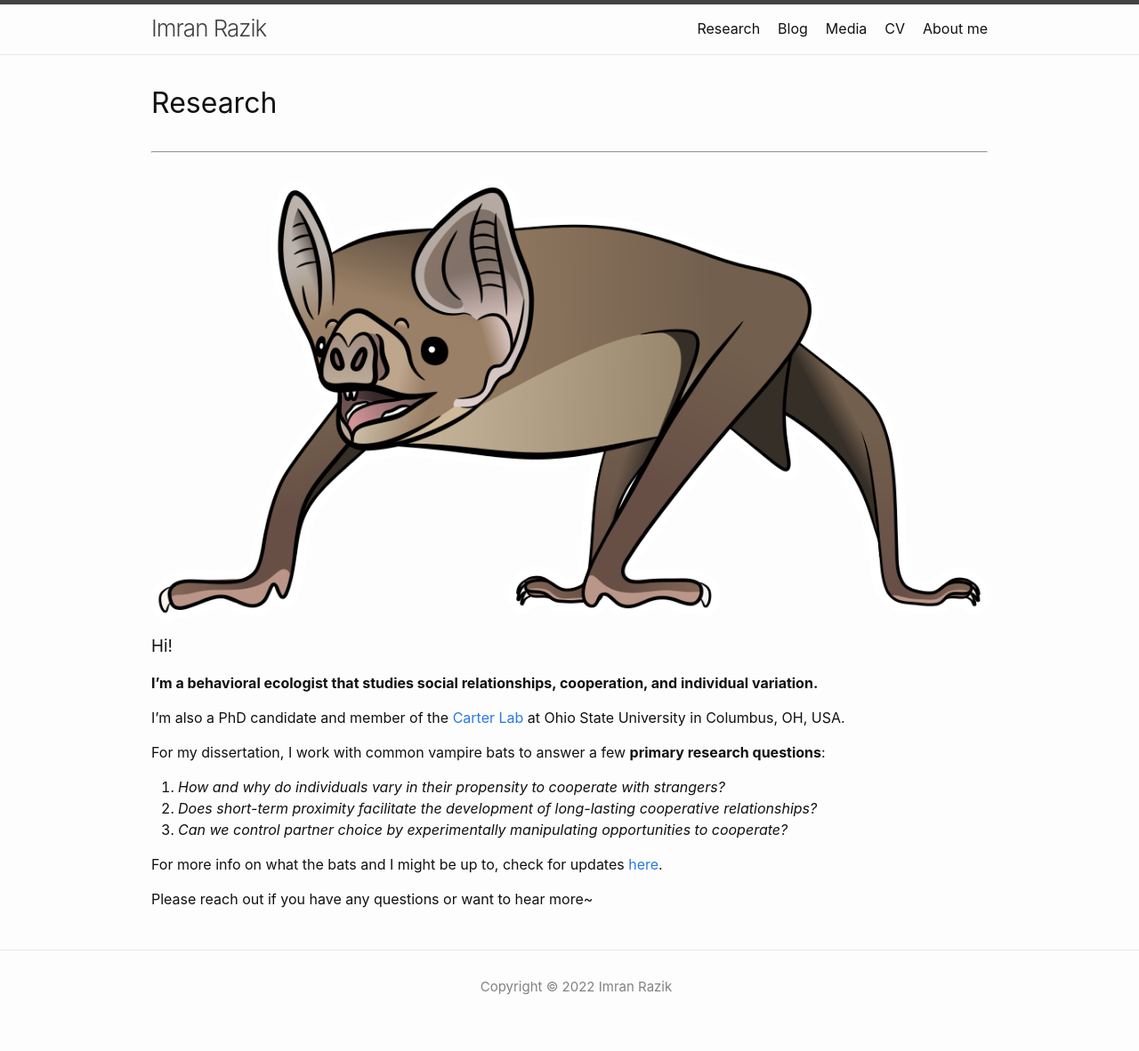
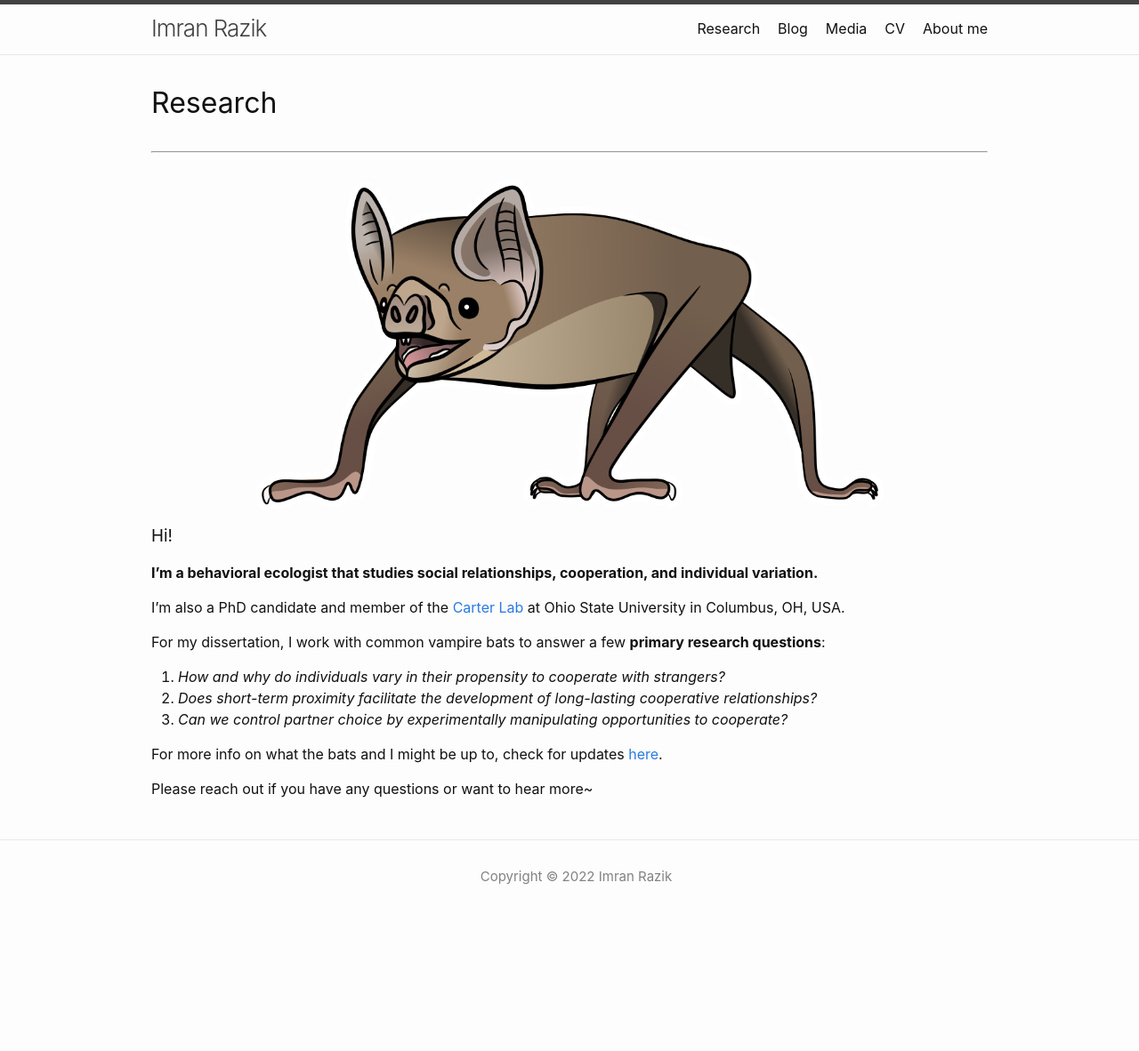
Before and after one commit to imranrazik/imranrazik.github.io, a Jekyll site: the page built from index.md, in a window 1280 px wide. Shown: the whole page at 89% size. Built offline with Jekyll 4.4.1, drawn with Linux system fonts in a browser that asks for light colours; our own code applies the rules of GitHub Pages for plain Markdown files; after the commit the page ends 1058 px from its top, so only the background shows below that.

Commit message:
Update index.md

```diff
--- a/index.md
+++ b/index.md
@@ -4,7 +4,7 @@ layout: home
 # Research
 ---
 <p align="center">
- <img src="/assets/illustrations/vampterrestrial_v02.png" width="100%">
+ <img src="/assets/illustrations/vampterrestrial_v02.png" width="75%">
 </p>
 
 ### Hi!
```
